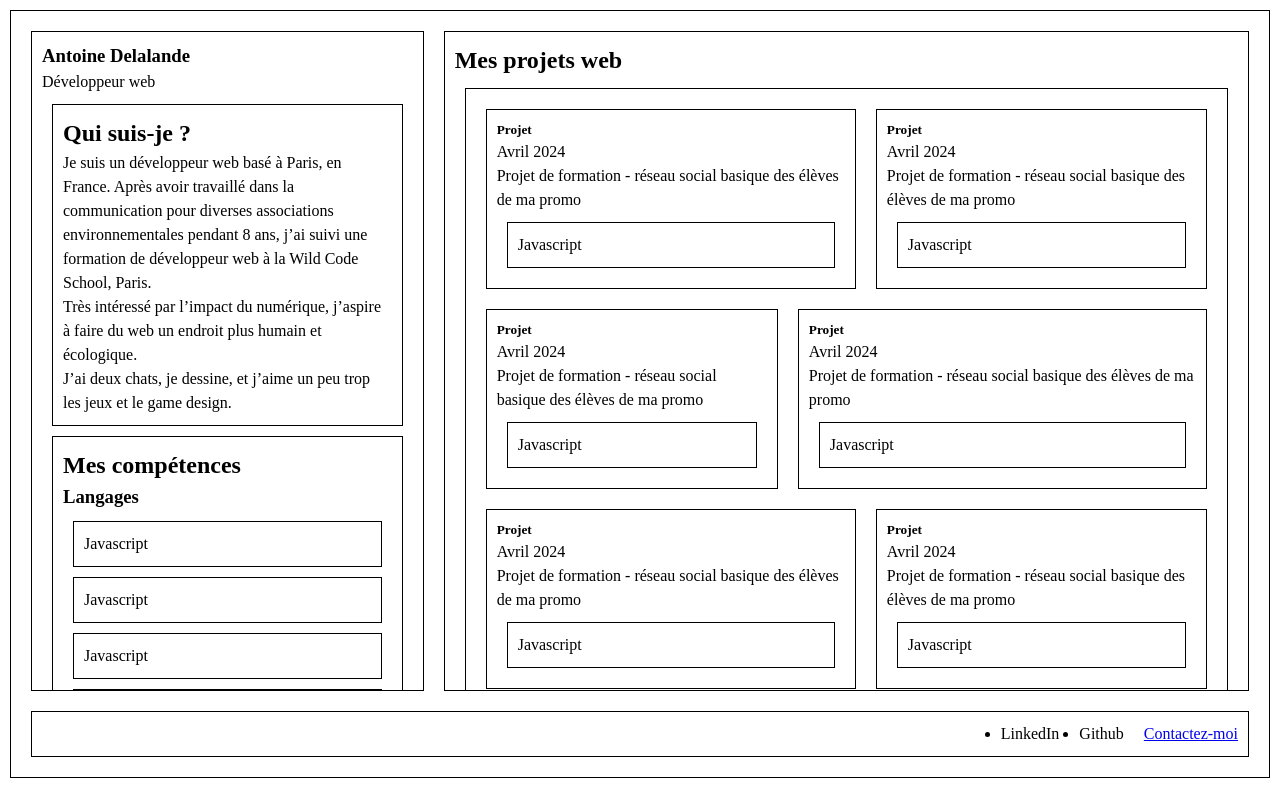
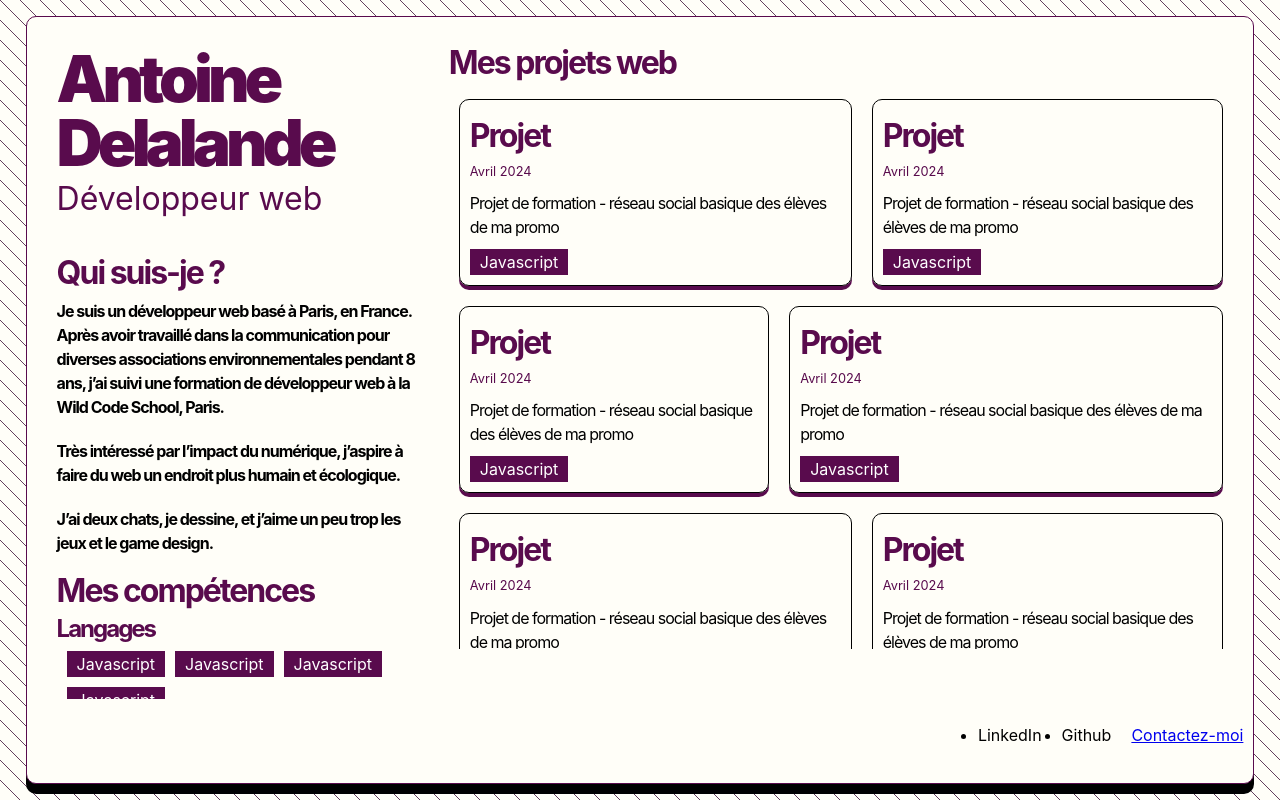
Before and after one commit to Hamsolovski/portfolio, a React (Vite) app: page / in a window 1280 px wide. Built offline with nearby package versions, Linux system fonts and the light colour scheme.

Commit message:
added global style

```diff
--- a/src/App.css
+++ b/src/App.css
@@ -1,59 +1,102 @@
-section, article, footer {
+main {
+  padding: 10px;
+  background-color: var(--background-color);
+}
+
+article {
   margin: 10px;
   padding: 10px;
   border: 0.5px solid black;
 }
 
+.portfolio__skills_display {
+  display: flex;
+  flex-wrap: wrap;
+  gap: 10px;
+  margin: 10px
+}
+
 @media (width >= 600px) {
-
   main {
-    height: 85vh;
+    height: 96vh;
   }
 
   .portfolio__main_container {
     display: grid;
     grid-template-columns: 1fr 2fr;
-    grid-template-rows: repeat(1, 1fr);
+    grid-template-rows: 25vh 59vh 6vh;
+    border: var(--main-color) 0.5px solid;
+    border-radius: 10px;
+    box-shadow: 0px 10px 0px 0px rgba(0, 0, 0, 1);
+  }
+
+  .portfolio__name {
+    background-color: var(--background-color);
+    grid-area: 1 / 1 / 2 / 1;
+    padding: 20px;
+    p {
+      color: var(--main-color);
+      font-size: 2em;
+    }
   }
 
   .portfolio__id {
+
     overflow-y: auto;
+    -ms-overflow-style: none; /* for Internet Explorer, Edge */
+    scrollbar-width: none; /* for Firefox */
+    padding: 20px;
+    grid-area: 2 / 1 / 3 / 1;
+    p {
+      font-weight: 700;
+      letter-spacing: -1px;
+      margin: 0 0 20px 0;
     }
-
+  }
   .portfolio__projects {
-    overflow-y: auto;
+    padding: 10px;
+    grid-area: 1 / 2 / 3 / 2;
   }
 
   .portfolio__projects_grid {
+    height: 70vh;
+    overflow-y: auto;
+    -ms-overflow-style: none; /* for Internet Explorer, Edge */
+    scrollbar-width: none; /* for Firefox */
     display: grid;
     grid-template-columns: repeat(19, 1fr);
     grid-template-rows: repeat(1, 2fr);
-    article:nth-child(4n+1) {
+
+    article:nth-child(4n + 1) {
       /* background-color: red ; */
       grid-column-start: 1;
       grid-column-end: 11;
-      };
-    article:nth-child(4n+2) {
+    }
+    article:nth-child(4n + 2) {
       /* background-color: blue ; */
       grid-column-start: 11;
       grid-column-end: 20;
-      };
-    article:nth-child(4n+3) {
+    }
+    article:nth-child(4n + 3) {
       /* background-color: green ; */
       grid-column-start: 1;
       grid-column-end: 9;
-      };
-    article:nth-child(4n+0) {
+    }
+    article:nth-child(4n + 0) {
       /* background-color: yellow ; */
       grid-column-start: 9;
       grid-column-end: 20;
-      };
+    }
   }
 }
 
 .portfolio__contact {
+  background-color: var(--background-color);
+  grid-column-start: 1;
+  grid-column-end: 3;
   max-height: 7vh;
   display: flex;
+  align-items: flex-end;
   gap: 20px;
   justify-content: flex-end;
   ul {
--- a/src/App.jsx
+++ b/src/App.jsx
@@ -5,11 +5,13 @@ import ProjectCard from "./components/ProjectCard/ProjectCard";
 
 function App() {
   return (
-    <section className="portfolio__background">
     <main className="portfolio__main_container">
-        <section className="portfolio__id">
+      <section className="portfolio__name">
         <h1>Antoine Delalande</h1>
         <p>Développeur web</p>
+      </section>
+
+      <section className="portfolio__id">
         <section className="portfolio__who_am_i">
           <h2>Qui suis-je ?</h2>
           <p>
@@ -19,8 +21,8 @@ function App() {
             développeur web à la Wild Code School, Paris.
           </p>
           <p>
-              Très intéressé par l’impact du numérique, j’aspire à faire du web
-              un endroit plus humain et écologique.
+            Très intéressé par l’impact du numérique, j’aspire à faire du web un
+            endroit plus humain et écologique.
           </p>
           <p>
             J’ai deux chats, je dessine, et j’aime un peu trop les jeux et le
@@ -30,25 +32,35 @@ function App() {
         <section className="portfolio__skills">
           <h2>Mes compétences</h2>
           <h3>Langages</h3>
+          <section className="portfolio__skills_display">
             <Label />
             <Label />
             <Label />
             <Label />
+          </section>
+
           {/* Faire un map ici */}
           <h3>Frontend</h3>
-            <Label />
-            <Label />
-            <h3>Backend</h3>
+          <section className="portfolio__skills_display">
             <Label />
             <Label />
             <Label />
             <Label />
-            <Label />
-            <Label />
-            <h3>Outils</h3>
+          </section>
+          <h3>Backend</h3>
+          <section className="portfolio__skills_display">
             <Label />
             <Label />
             <Label />
+            <Label />
+          </section>
+          <h3>Outils</h3>
+          <section className="portfolio__skills_display">
+            <Label />
+            <Label />
+            <Label />
+            <Label />
+          </section>
         </section>
       </section>
       <section className="portfolio__projects">
@@ -67,7 +79,6 @@ function App() {
           <ProjectCard />
         </section>
       </section>
-      </main>
       <footer className="portfolio__contact">
         <ul>
           <li>LinkedIn</li>
@@ -75,7 +86,7 @@ function App() {
         </ul>
         <a href="mailto:hamsolovski@gmail.com">Contactez-moi</a>
       </footer>
-    </section>
+    </main>
   );
 }
 
--- a/src/components/Label/Label.jsx
+++ b/src/components/Label/Label.jsx
@@ -1,7 +1,9 @@
+import './label.css'
+
 function Label () {
 
     return (
-        <section><p>Javascript</p></section>
+        <section className='label'>Javascript</section>
     )
 }
 
--- /dev/null
+++ b/src/components/Label/label.css
@@ -0,0 +1,6 @@
+.label {
+    max-width: fit-content;
+    padding: 1px 10px;
+    background-color: var(--main-color);
+    color: white;
+}
--- a/src/components/ProjectCard/ProjectCard.jsx
+++ b/src/components/ProjectCard/ProjectCard.jsx
@@ -1,12 +1,13 @@
+import './projectCard.css'
 import Label from "../Label/Label";
 
 
 function ProjectCard () {
     return (
-        <article>
-            <h1>Projet</h1>
-            <p>Avril 2024</p>
-            <p>Projet de formation - réseau social basique des élèves de ma promo</p>
+        <article className="project-card">
+            <h2>Projet</h2>
+            <p className="project-card__time">Avril 2024</p>
+            <p className="project-card__desc">Projet de formation - réseau social basique des élèves de ma promo</p>
             <Label />
         </article>
     )
--- /dev/null
+++ b/src/components/ProjectCard/projectCard.css
@@ -0,0 +1,15 @@
+.project-card {
+    border: 0.5px solid black;
+    border-radius: 10px;
+    box-shadow: 0px 4px 0px 0px var(--main-color);
+}
+
+.project-card__time {
+    font-size: 0.8em;
+    color: var(--main-color);
+}
+
+.project-card__desc {
+    margin: 10px 0;
+    letter-spacing: -1px;
+}
--- a/src/index.css
+++ b/src/index.css
@@ -1,23 +1,97 @@
-*, *::before, *::after {
+*,
+*::before,
+*::after {
   box-sizing: border-box;
 }
 * {
   margin: 0;
 }
+
+:root {
+  font-family: "Inter", sans-serif;
+  --main-color: #590b4d;
+  --background-color: #fffef8;
+  --main-font: "Inter", sans-serif;
+}
+
 body {
   line-height: 1.5;
   -webkit-font-smoothing: antialiased;
+  padding: 2vh 2vw;
+  background-color: #fffef8;
+
+  background-size: 20px 20px;
+  background-image: repeating-linear-gradient(
+    45deg,
+    #633f5d 0,
+    #633f5d 0.1px,
+    #fffef8 0,
+    #fffef8 50%
+  );
 }
-img, picture, video, canvas, svg {
+img,
+picture,
+video,
+canvas,
+svg {
   display: block;
   max-width: 100%;
 }
-input, button, textarea, select {
+input,
+button,
+textarea,
+select {
   font: inherit;
 }
-p, h1, h2, h3, h4, h5, h6 {
+p,
+h1,
+h2,
+h3,
+h4,
+h5,
+h6 {
+  font-family: "Inter", sans-serif;
   overflow-wrap: break-word;
 }
-#root, #__next {
+#root,
+#__next {
   isolation: isolate;
 }
+
+h1 {
+  color: var(--main-color);
+  font-size: 3em;
+  letter-spacing: -2px;
+  font-weight: 900;
+  line-height: 1;
+}
+
+h2 {
+  color: var(--main-color);
+  font-size: 2em;
+  letter-spacing: -2px;
+  font-weight: 700;
+  line-height: 1;
+}
+
+h3 {
+  color: var(--main-color);
+  font-size: 1.5em;
+  letter-spacing: -2px;
+  font-weight: 00;
+  line-height: 1;
+  margin: 0 0 10px 0;
+}
+
+@media (width >= 600px) {
+  h1 {
+    font-size: 4em;
+    letter-spacing: -5px;
+    line-height: 1;
+  }
+
+  h2 {
+    font-size: 2em;
+    margin: 10px 0;
+  }
+}
```
Lines whose indentation alone changed are shown as unchanged.
